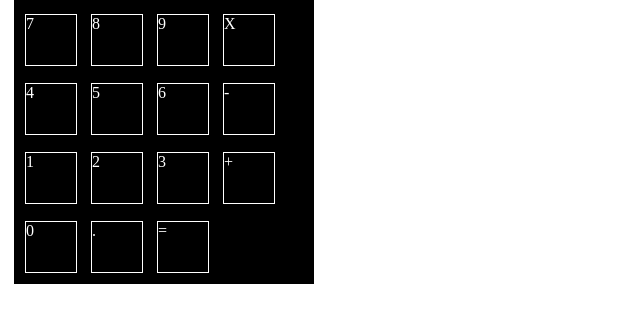
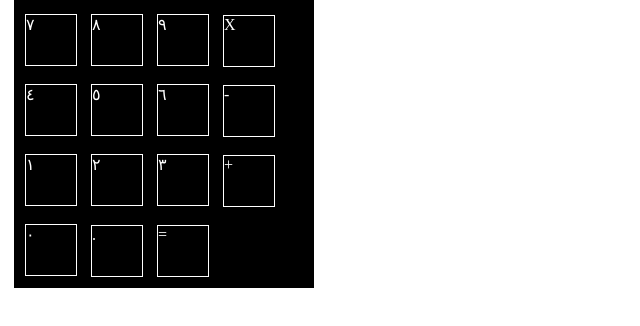
Before and after one commit to thegreatmagnet/calculado, a plain HTML site: page index.html in a window 1280 px wide. Shown: the part 348-674 px from the top of the page, 0-640 px from the left. Drawn offline with Linux system fonts and the light colour scheme.

Commit message:
made the numbers Arabic because why not

```diff
--- a/index.html
+++ b/index.html
@@ -33,25 +33,25 @@
             </div>
             <div class="row">
 <!-- onclick=buttonSev() id="7" -->
-                <div class="numberButton" id="7"> 7</div>
-                <div class="numberButton" id="8"> 8</div>
-                <div class="numberButton" id="9"> 9</div>
+                <div class="numberButton" id="7"> ٧</div>
+                <div class="numberButton" id="8"> ٨</div>
+                <div class="numberButton" id="9"> ٩</div>
                 <div class="funcButton" id="X"> X</div>
             </div>
             <div class="row">
-                <div class="numberButton" id="4"> 4</div>
-                <div class="numberButton" id="5"> 5</div>
-                <div class="numberButton" id="6"> 6</div>
+                <div class="numberButton" id="4"> ٤</div>
+                <div class="numberButton" id="5"> ٥</div>
+                <div class="numberButton" id="6"> ٦</div>
                 <div class="funcButton" id="-">-</div>
             </div>
             <div class="row">
-                <div class="numberButton" id="1"> 1</div>
-                <div class="numberButton" id="2"> 2</div>
-                <div class="numberButton" id="3"> 3</div>
+                <div class="numberButton" id="1"> ١</div>
+                <div class="numberButton" id="2"> ٢</div>
+                <div class="numberButton" id="3"> ٣</div>
                 <div class="funcButton" id="+"> +</div>
             </div>
             <div class="row">
-                <div class="numberButton" id="0" class="zeroButton"> 0</div>
+                <div class="numberButton" id="0" class="zeroButton"> ٠</div>
                 <div class="decimalButton" class="."> .</div>
                 <div class="equalsButton"class="="> =</div>
             </div>
```
